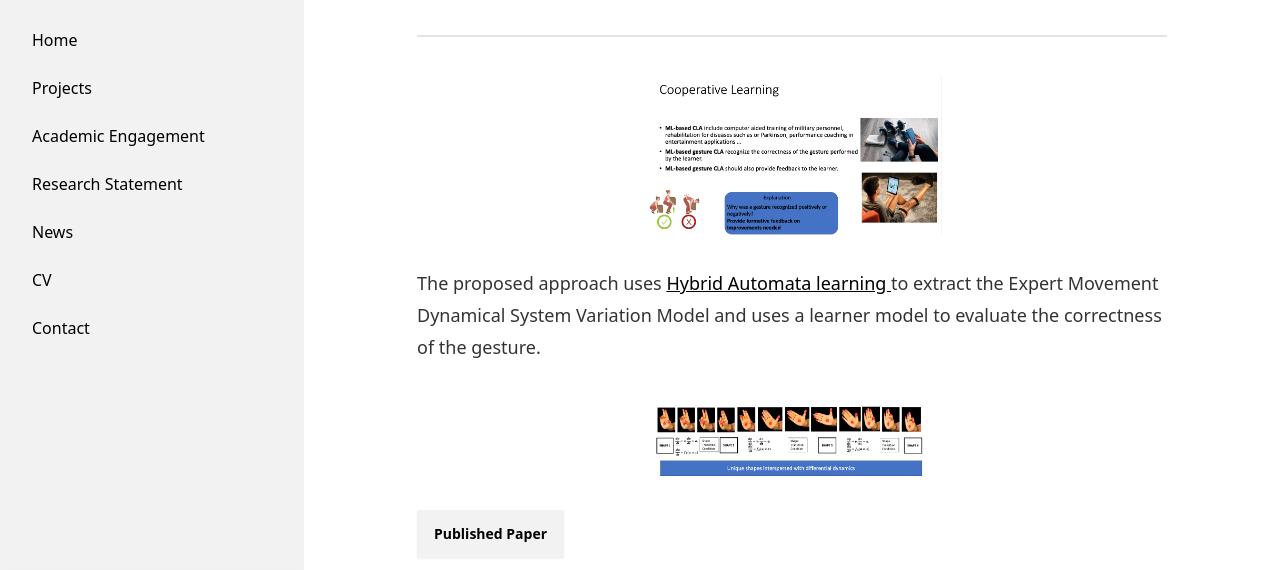
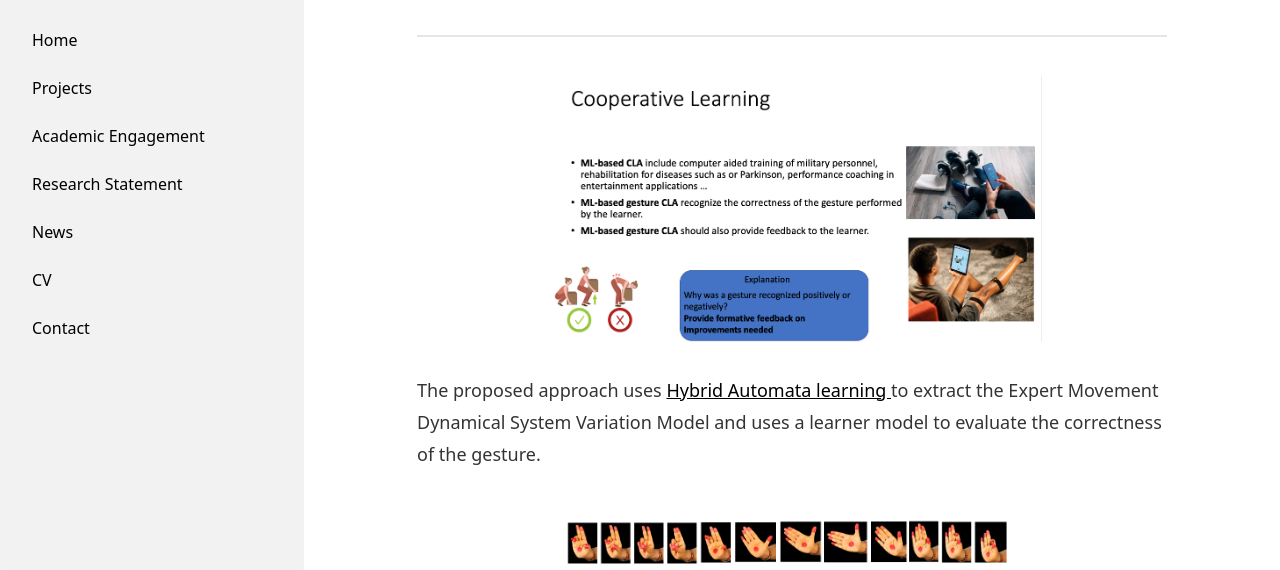
Before and after one commit to drlamrani/drlamrani.github.io, an Astro site: page /project1 in a window 1280 px wide. Shown: the part 148-718 px from the top of the page. Built offline with nearby package versions, Linux system fonts and the light colour scheme; Astro itself is replaced by a stand-in of ours.

Commit message:
added project 1

```diff
--- a/src/pages/project1.astro
+++ b/src/pages/project1.astro
@@ -14,8 +14,8 @@ import PostLayout from "../layouts/PostLayout.astro";
 <PostLayout
   title = "American Sign Language - Cooperative learning"
 >
-<img src="/cooplearn.png" alt="Example Image" width="300" height="200" />
+<img src="/cooplearn.png" alt="Example Image" width="500" height="500" />
 The proposed approach uses <a href=""> Hybrid Automata learning </a> to extract the Expert Movement Dynamical System Variation Model and uses a learner model to evaluate the correctness of the gesture.
-<img src="/shapes.png" alt="Example Image" width="300" height="200" />
+<img src="/shapes.png" alt="Example Image" width="500" height="500" />
 <a class="btn" href="https://scholar.google.com/citations?user=PrA5kmYAAAAJ&hl=en" target="_blank"> Published Paper</a>
 </PostLayout>
```
